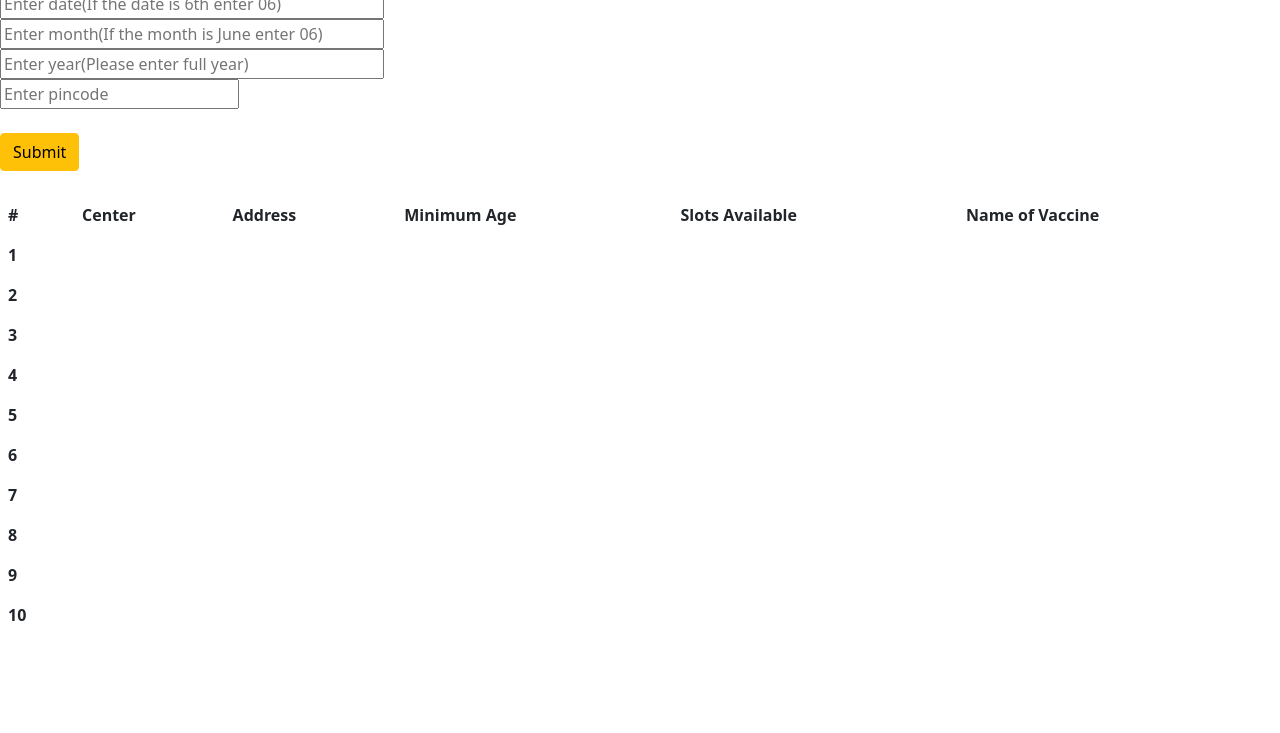
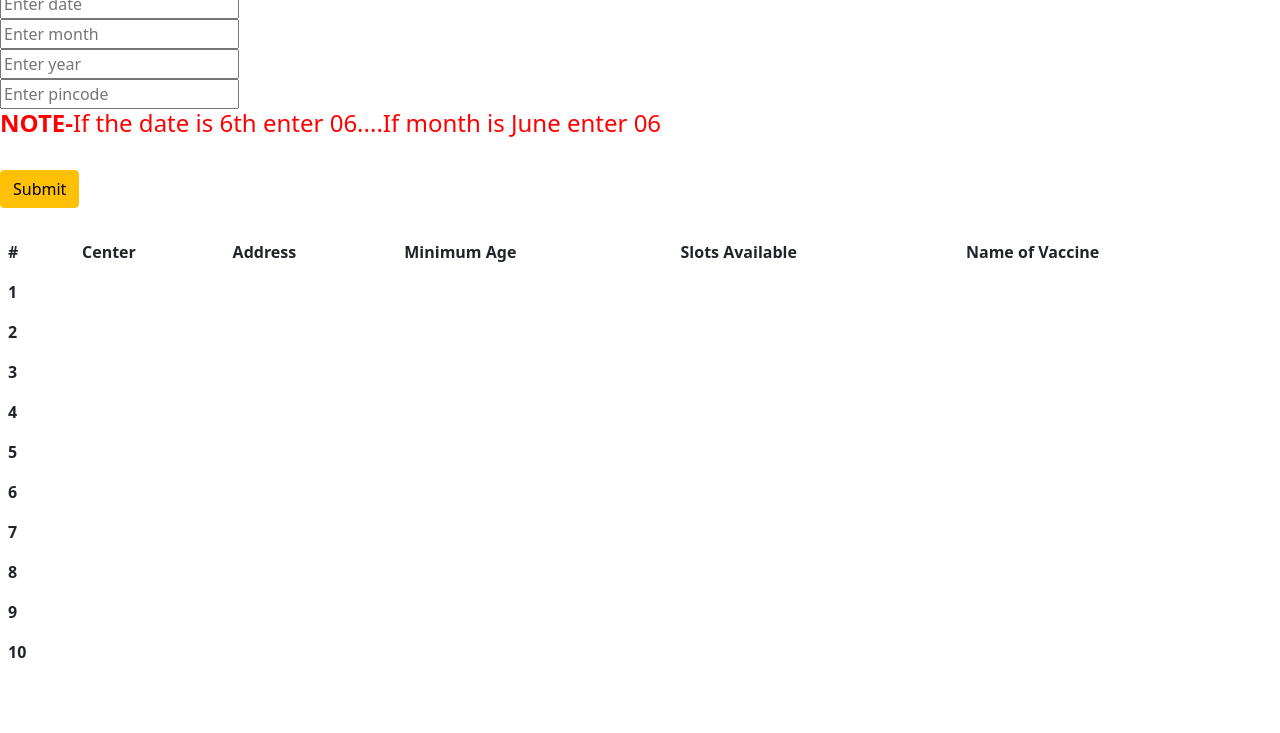
Before and after one commit to khareyash05/cowin, a plain HTML site: page index.html in a window 1280 px wide. Shown: the part 67-800 px from the top of the page. Drawn offline with nearby package versions, Linux system fonts and the light colour scheme.

Commit message:
minor changes

```diff
--- a/index.html
+++ b/index.html
@@ -10,11 +10,12 @@
 </head>
 <body>
     <h1>Co-Vi-Find</h1>
-    <input type="text" id="date1"placeholder="Enter date(If the date is 6th enter 06)" style="width: 30%;"><br>
-    <input type="text" id="date2"placeholder="Enter month(If the month is June enter 06)" style="width: 30%;"><br>
-    <input type="text" id="date3"placeholder="Enter year(Please enter full year)" style="width: 30%;"><br>
+    <input type="text" id="date1"placeholder="Enter date"><br>
+    <input type="text" id="date2"placeholder="Enter month"><br>
+    <input type="text" id="date3"placeholder="Enter year"><br>
     <input type="text" name="" id="pin" placeholder="Enter pincode">
-    <br><br>
+    <h4 style="color: red;"><b>NOTE-</b>If the date is 6th enter 06....If month is June enter 06</h4>
+    <br>
     <button onclick="find()"class="btn btn-warning">Submit</button>
     <br><br>
     <table class="table table-borderless">
```
